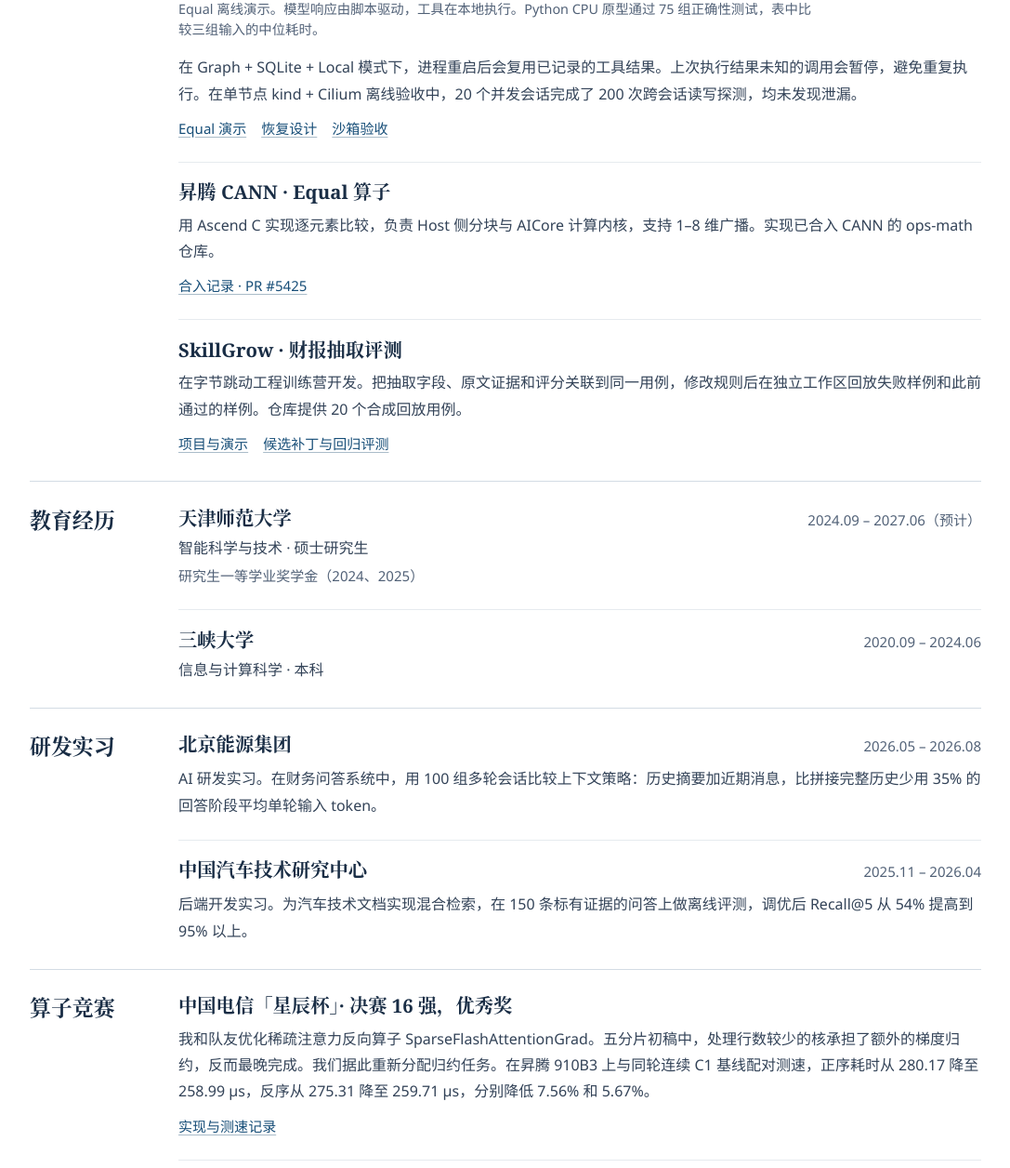
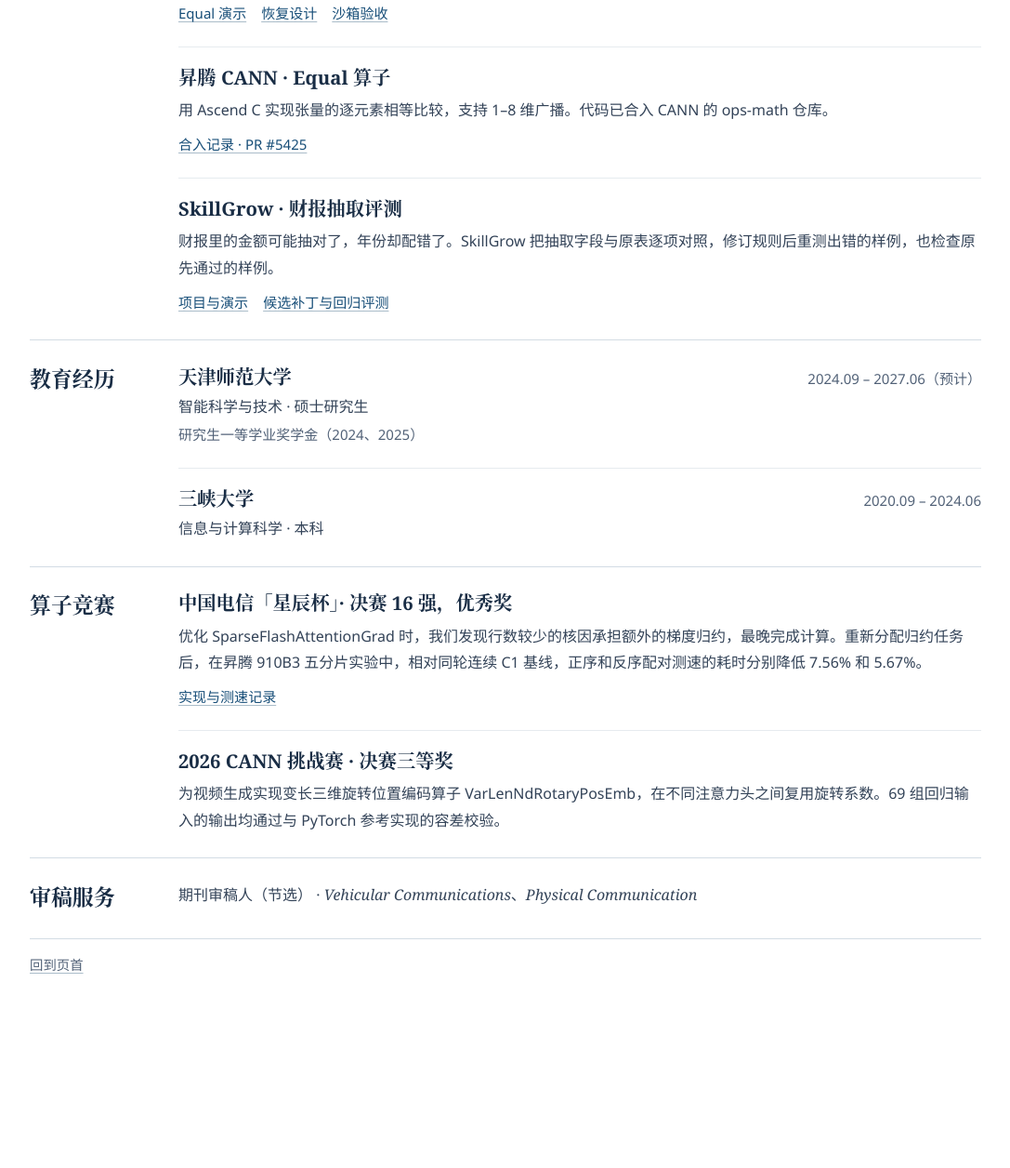
Before and after one commit to zed123214/zed123214.github.io, a plain HTML site: page index.html in a window 1280 px wide. Shown: the part 1544-2800 px from the top of the page at 93% size, without its empty margins (96-1183 px from the left). After the commit the page ends 2620 px from the top, so only its background shows below. Drawn offline with Linux system fonts and the light colour scheme.

Commit message:
Shorten research and project descriptions and remove internships

```diff
--- a/index.html
+++ b/index.html
@@ -19,8 +19,8 @@
       </div>
       <img class="portrait" src="portrait.webp" alt="杨宝荣的户外近照" width="480" height="552" fetchpriority="high">
       <div class="about">
-        <p>我研究车联网中的无线资源分配。当双向车载链路与蜂窝上行链路共享频谱时，我关心怎样选择复用链路、分配发射功率，同时满足通信可靠性要求。</p>
-        <p>近期也关注 Coding Agent 的执行可靠性。我开发了 KitAgent，用 Equal 算子演示如何根据测试结果检查代码修改，并比较修改前后的性能。</p>
+        <p>我研究车联网中的功率与频谱分配，关注车载链路与蜂窝上行链路共享频谱时，如何在满足通信可靠性要求的同时提高上行容量。</p>
+        <p>近期也关注 Coding Agent 如何利用测试反馈验证代码修改，以及如何在工具调用中断后恢复执行。</p>
         <div class="links contact"><a href="mailto:yangbaorong78@gmail.com">yangbaorong78@gmail.com</a><a href="https://scholar.google.com/citations?user=WuxKoZIAAAAJ&amp;hl=zh-CN">Google Scholar</a><a href="https://github.com/zed123214">GitHub</a></div>
       </div>
     </section>
@@ -66,23 +66,22 @@
     </section>
 
     <section class="section" id="engineering" aria-labelledby="eng-title">
-      <div class="label"><h2 id="eng-title">开源项目</h2><p>系统实现与评测</p></div>
+      <div class="label"><h2 id="eng-title">开源项目</h2></div>
       <div class="entries compact">
         <article><h3>KitAgent · 算子开发工作台</h3>
-          <p>我用 Python 和 asyncio 开发了 KitAgent。在工作台上可以查看每轮代码差异、逐项测试结果，以及基线和候选实现在同一组输入上的耗时。</p>
+          <p>KitAgent 记录每轮算子修改，用相同输入检查输出是否正确，并比较修改前后的耗时。</p>
           <figure class="run-report">
             <a href="https://github.com/zed123214/kitagent/blob/main/docs/assets/equal-operator-overview.png"><img src="equal-report.png" width="800" height="360" loading="lazy" alt="查看完整工作台截图。报告列出等长输入和标量广播的基线耗时、优化后耗时及测量条件。"></a>
-            <figcaption>Equal 离线演示。模型响应由脚本驱动，工具在本地执行。Python CPU 原型通过 75 组正确性测试，表中比较三组输入的中位耗时。</figcaption>
+            <figcaption>Equal 离线演示使用脚本化模型响应，在本地运行 Python CPU 原型。75 组测试全部通过，表中给出三组输入的中位耗时。</figcaption>
           </figure>
-          <p>在 Graph + SQLite + Local 模式下，进程重启后会复用已记录的工具结果。上次执行结果未知的调用会暂停，避免重复执行。在单节点 kind + Cilium 离线验收中，20 个并发会话完成了 200 次跨会话读写探测，均未发现泄漏。</p>
           <div class="links"><a href="https://github.com/zed123214/kitagent#demo">Equal 演示</a><a href="https://github.com/zed123214/kitagent/blob/main/docs/durable-recovery.md">恢复设计</a><a href="https://github.com/zed123214/kitagent/blob/main/docs/kubernetes-sandbox.md">沙箱验收</a></div>
         </article>
         <article><h3>昇腾 CANN · Equal 算子</h3>
-          <p>用 Ascend C 实现逐元素比较，负责 Host 侧分块与 AICore 计算内核，支持 1–8 维广播。实现已合入 CANN 的 ops-math 仓库。</p>
+          <p>用 Ascend C 实现张量的逐元素相等比较，支持 1–8 维广播。代码已合入 CANN 的 ops-math 仓库。</p>
           <div class="links"><a href="https://gitcode.com/cann/ops-math/pull/5425">合入记录 · PR #5425</a></div>
         </article>
         <article><h3>SkillGrow · 财报抽取评测</h3>
-          <p>在字节跳动工程训练营开发。把抽取字段、原文证据和评分关联到同一用例，修改规则后在独立工作区回放失败样例和此前通过的样例。仓库提供 20 个合成回放用例。</p>
+          <p>财报里的金额可能抽对了，年份却配错了。SkillGrow 把抽取字段与原表逐项对照，修订规则后重测出错的样例，也检查原先通过的样例。</p>
           <div class="links"><a href="https://github.com/zed123214/SkillGrow">项目与演示</a><a href="https://github.com/zed123214/SkillGrow/tree/main/financial-pdf-skill-eval-framework/optimizer">候选补丁与回归评测</a></div>
         </article>
       </div>
@@ -101,25 +100,11 @@
       </div>
     </section>
 
-    <section class="section" id="experience" aria-labelledby="experience-title">
-      <div class="label"><h2 id="experience-title">研发实习</h2></div>
-      <div class="entries compact">
-        <article>
-          <div class="degree"><h3>北京能源集团</h3><span>2026.05 – 2026.08</span></div>
-          <p>AI 研发实习。在财务问答系统中，用 100 组多轮会话比较上下文策略：历史摘要加近期消息，比拼接完整历史少用 35% 的回答阶段平均单轮输入 token。</p>
-        </article>
-        <article>
-          <div class="degree"><h3>中国汽车技术研究中心</h3><span>2025.11 – 2026.04</span></div>
-          <p>后端开发实习。为汽车技术文档实现混合检索，在 150 条标有证据的问答上做离线评测，调优后 Recall@5 从 54% 提高到 95% 以上。</p>
-        </article>
-      </div>
-    </section>
-
     <section class="section" id="awards" aria-labelledby="awards-title">
       <div class="label"><h2 id="awards-title">算子竞赛</h2></div>
       <div class="entries compact">
         <article><h3>中国电信「星辰杯」· 决赛 16 强，优秀奖</h3>
-          <p>我和队友优化稀疏注意力反向算子 SparseFlashAttentionGrad。五分片初稿中，处理行数较少的核承担了额外的梯度归约，反而最晚完成。我们据此重新分配归约任务。在昇腾 910B3 上与同轮连续 C1 基线配对测速，正序耗时从 280.17 降至 258.99 μs，反序从 275.31 降至 259.71 μs，分别降低 7.56% 和 5.67%。</p>
+          <p>优化 SparseFlashAttentionGrad 时，我们发现行数较少的核因承担额外的梯度归约，最晚完成计算。重新分配归约任务后，在昇腾 910B3 五分片实验中，相对同轮连续 C1 基线，正序和反序配对测速的耗时分别降低 7.56% 和 5.67%。</p>
           <div class="links"><a href="https://github.com/zed123214/kitagent#operator-demo">实现与测速记录</a></div>
         </article>
         <article><h3>2026 CANN 挑战赛 · 决赛三等奖</h3>
```
